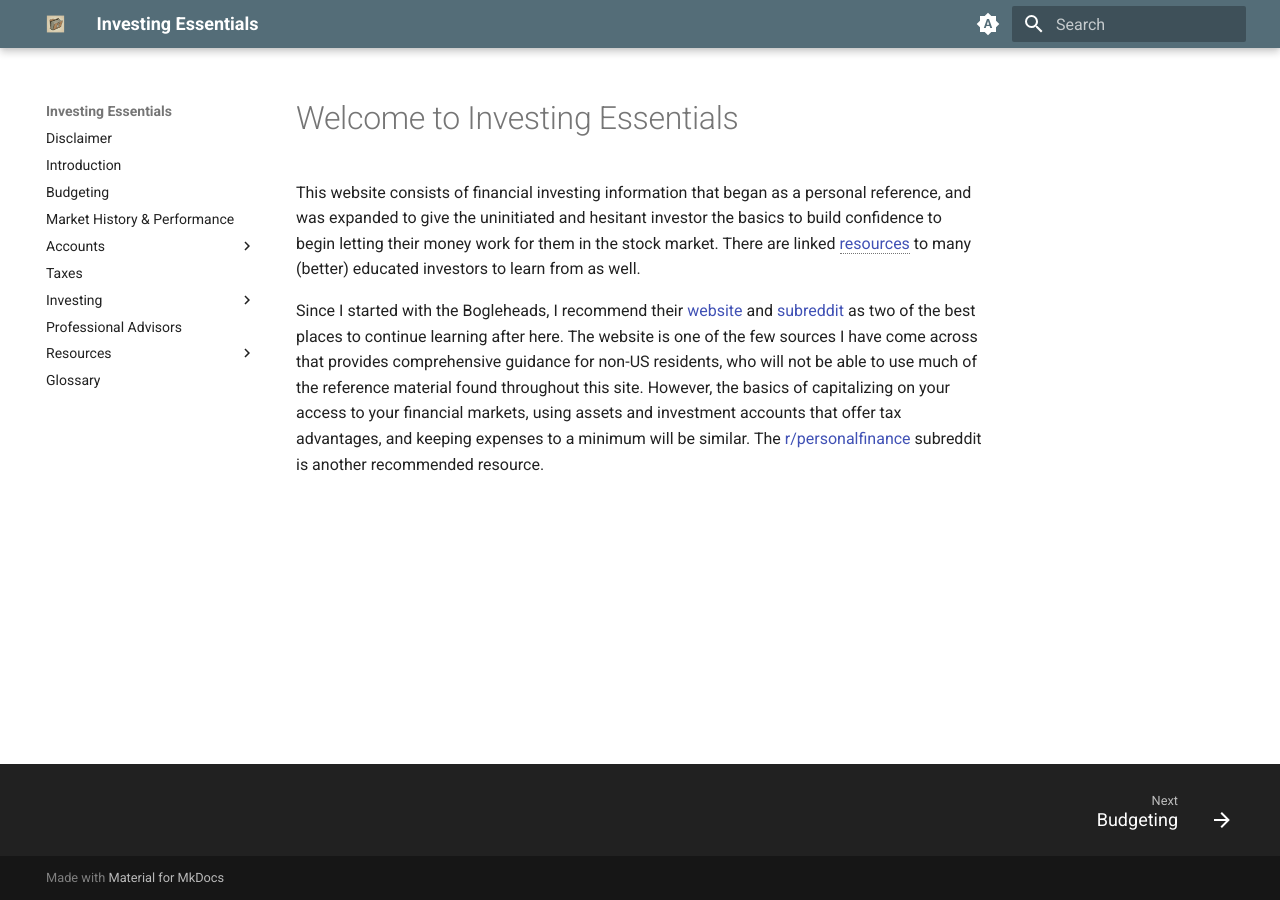
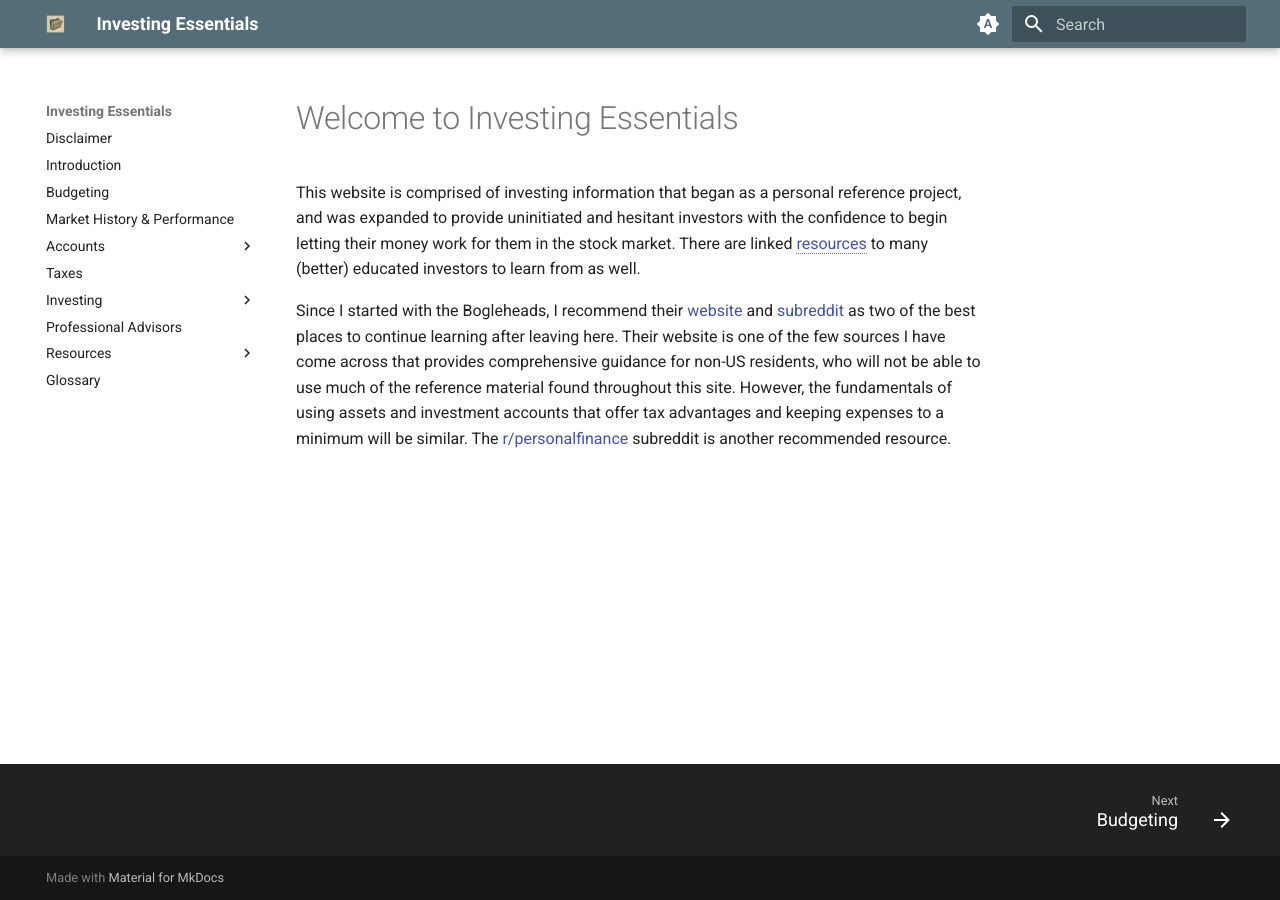
Before and after one commit to davidmshore/InvestingEssentials, an MkDocs documentation site: the page built from docs/index.md, in a window 1280 px wide. Built offline with MkDocs 1.6.1 and Material for MkDocs 9.7.7, drawn with Linux system fonts in a browser that asks for light colours; comment, search, counter and statistics services are not loaded.

Commit message:
Correct Webpage Files

```diff
--- a/docs/index.md
+++ b/docs/index.md
@@ -7,6 +7,6 @@ tags:
 date created: 2024-09-12 15:54
 date modified: 2024-11-05 15:21
 ---
-This website consists of financial investing information that began as a personal reference, and was expanded to give the uninitiated and hesitant investor the basics to build confidence to begin letting their money work for them in the stock market. There are linked [resources](resources/main.md){ data-preview }<!-- #internal_link --> to many (better) educated investors to learn from as well.
+This website is comprised of investing information that began as a personal reference project, and was expanded to provide uninitiated and hesitant investors with the confidence to begin letting their money work for them in the stock market. There are linked [resources](resources/main.md){ data-preview }<!-- #internal_link --> to many (better) educated investors to learn from as well.
 
-Since I started with the Bogleheads, I recommend their [website](https://www.bogleheads.org/index.php) and [subreddit](https://www.reddit.com/r/Bogleheads/?rdt=35841) as two of the best places to continue learning after here. The website is one of the few sources I have come across that provides comprehensive guidance for non-US residents, who will not be able to use much of the reference material found throughout this site. However, the basics of capitalizing on your access to your financial markets, using assets and investment accounts that offer tax advantages, and keeping expenses to a minimum will be similar. The [r/personalfinance](https://www.reddit.com/r/personalfinance/wiki/index/) subreddit is another recommended resource.
+Since I started with the Bogleheads, I recommend their [website](https://www.bogleheads.org/index.php) and [subreddit](https://www.reddit.com/r/Bogleheads/?rdt=35841) as two of the best places to continue learning after leaving here. Their website is one of the few sources I have come across that provides comprehensive guidance for non-US residents, who will not be able to use much of the reference material found throughout this site. However, the fundamentals of using assets and investment accounts that offer tax advantages and keeping expenses to a minimum will be similar. The [r/personalfinance](https://www.reddit.com/r/personalfinance/wiki/index/) subreddit is another recommended resource.
```
